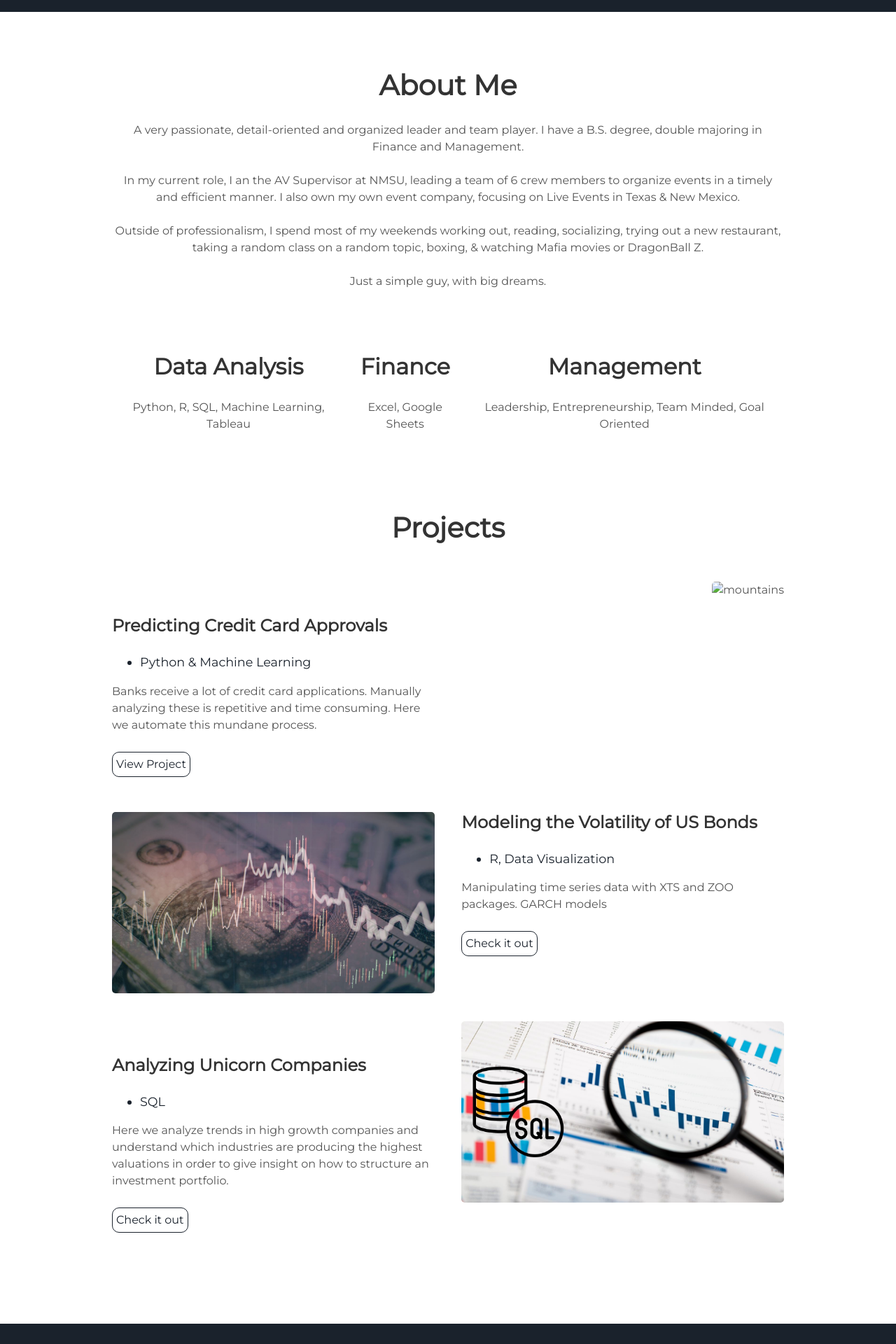
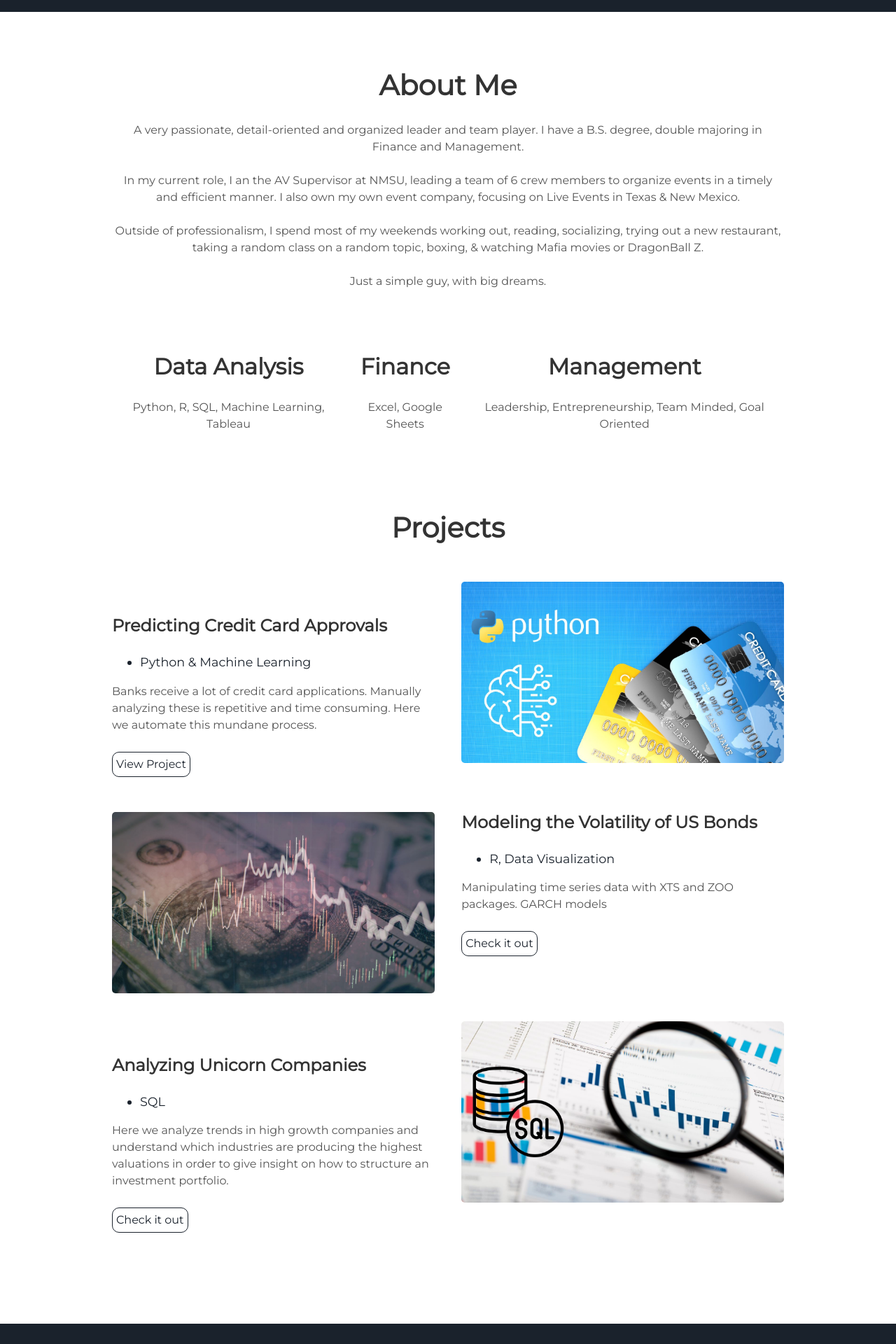
Before and after one commit to AlbertGalarza/AlbertGalarza.github.io, a Jekyll site: the page built from index.html, in a window 1280 px wide. Shown: the part 883-2803 px from the top of the page at 70% size. Built offline with Jekyll 4.4.1, drawn with Linux system fonts in a browser that asks for light colours.

Commit message:
Update projects.html

```diff
--- a/_includes/projects.html
+++ b/_includes/projects.html
@@ -3,7 +3,7 @@
 </div>
 <div class="user-projects">
   <div class="images-right">
-    <img alt="mountains" src="{{ https://github.com/AlbertGalarza/albertgalarza.github.io/blob/main/assets/img/Untitled%20design-3/1.jpg }}" />
+    <img alt="mountains" src="{{ "https://github.com/AlbertGalarza/albertgalarza.github.io/blob/main/assets/img/Untitled%20design-3/1.jpg?raw=true" | prepend: site.baseurl }}" />
   </div>
   <div class="contents">
     <h3> Predicting Credit Card Approvals </h3>
```
